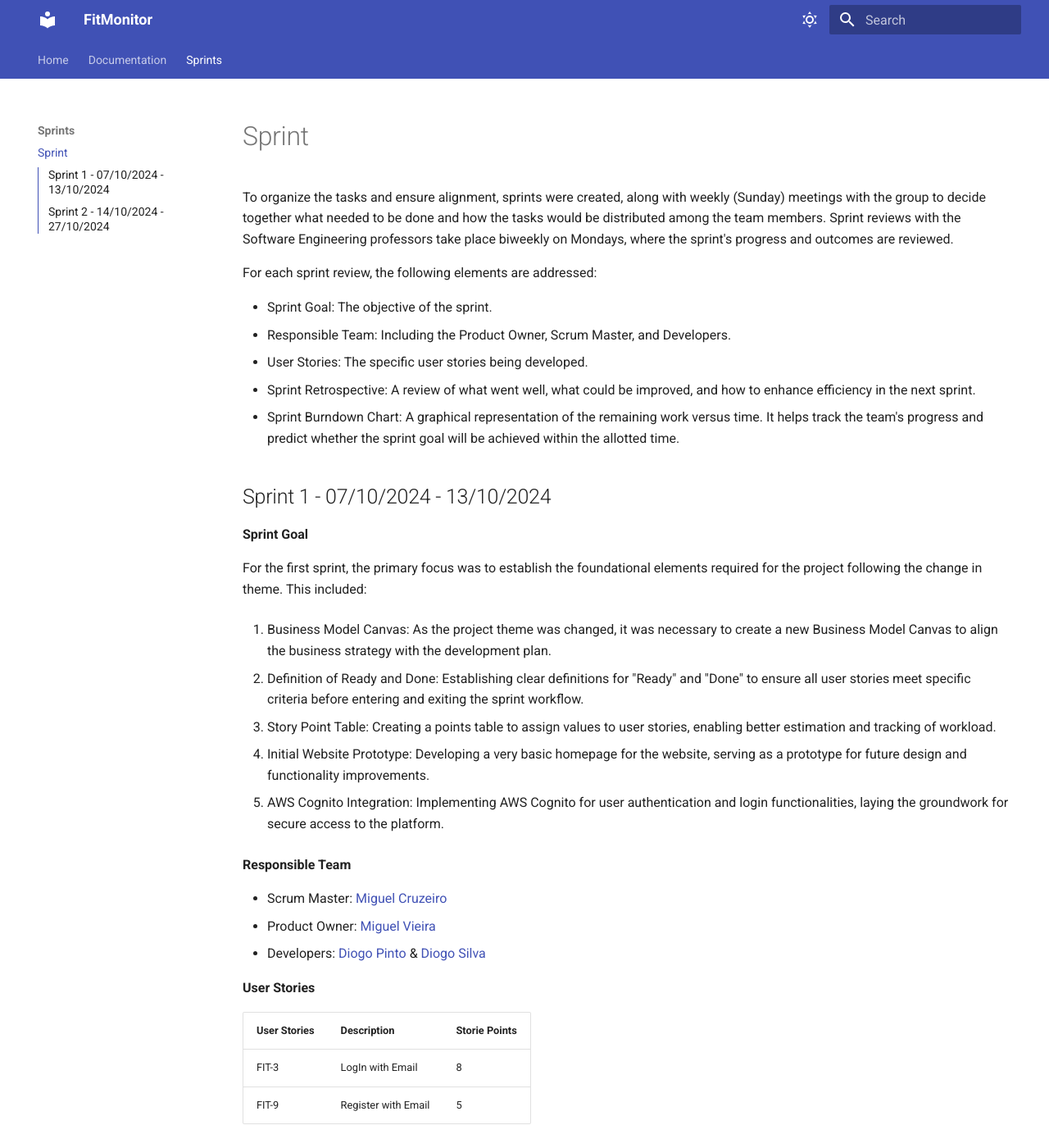
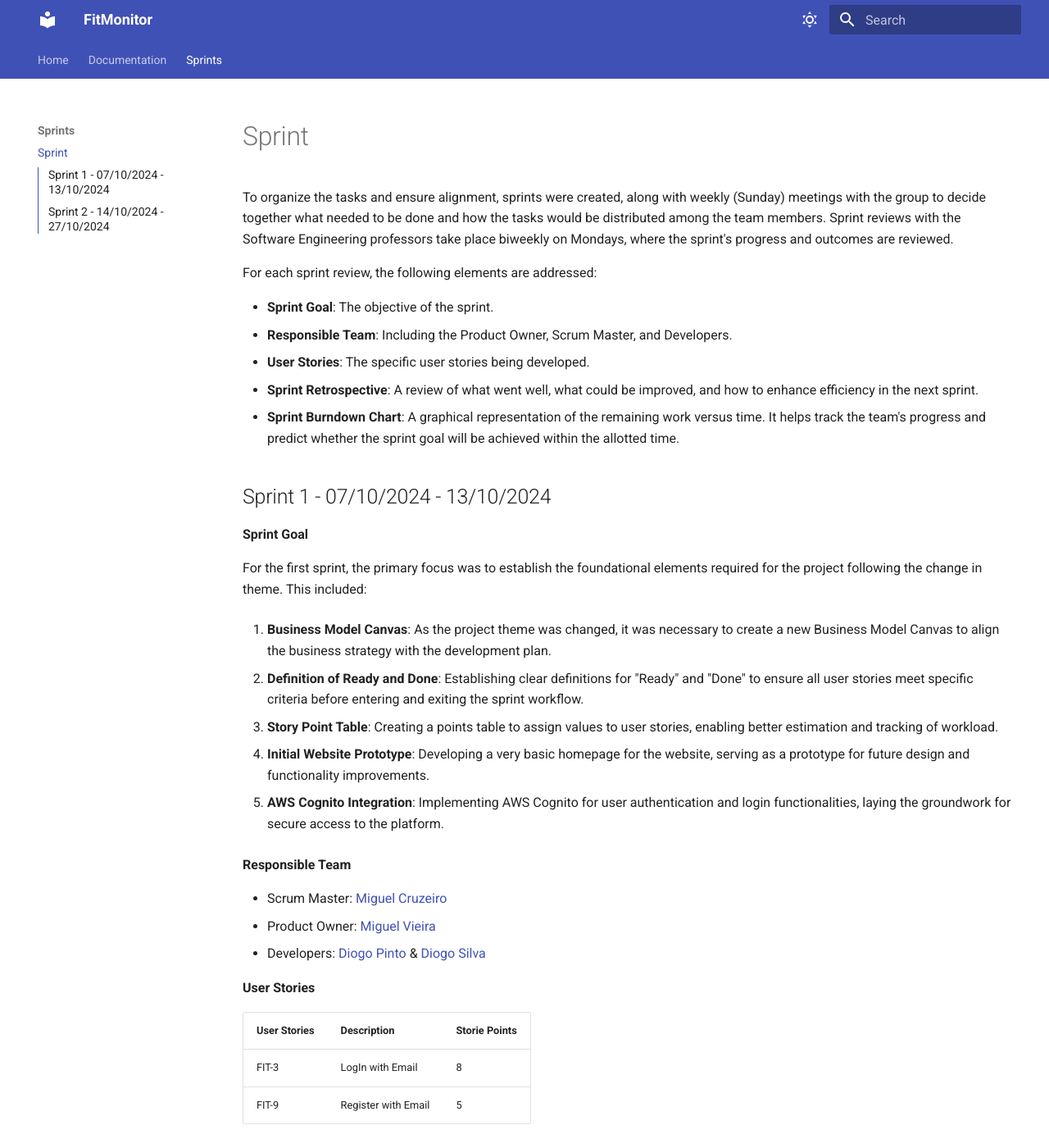
Before and after one commit to FitMonitor/Documentation, an MkDocs documentation site: the page built from docs/sprints/sprint.md, in a window 1280 px wide and 1400 px high. Shown: the whole window at 82% size. Built offline with MkDocs 1.6.1 and Material for MkDocs 9.7.7, drawn with Linux system fonts in a browser that asks for light colours.

Commit message:
Adjustments in the MBC

```diff
--- a/docs/sprints/sprint.md
+++ b/docs/sprints/sprint.md
@@ -2,11 +2,11 @@ To organize the tasks and ensure alignment, sprints were created, along with wee
 
 For each sprint review, the following elements are addressed:
 
-- Sprint Goal: The objective of the sprint.
-- Responsible Team: Including the Product Owner, Scrum Master, and Developers.
-- User Stories: The specific user stories being developed.
-- Sprint Retrospective: A review of what went well, what could be improved, and how to enhance efficiency in the next sprint.
-- Sprint Burndown Chart: A graphical representation of the remaining work versus time. It helps track the team's progress and predict whether the sprint goal will be achieved within the allotted time.
+- __Sprint Goal__: The objective of the sprint.
+- __Responsible Team__: Including the Product Owner, Scrum Master, and Developers.
+- __User Stories__: The specific user stories being developed.
+- __Sprint Retrospective__: A review of what went well, what could be improved, and how to enhance efficiency in the next sprint.
+- __Sprint Burndown Chart__: A graphical representation of the remaining work versus time. It helps track the team's progress and predict whether the sprint goal will be achieved within the allotted time.
 
 
 ## Sprint 1 - 07/10/2024 - 13/10/2024
@@ -14,15 +14,15 @@ For each sprint review, the following elements are addressed:
 
 For the first sprint, the primary focus was to establish the foundational elements required for the project following the change in theme. This included:
 
-1. Business Model Canvas: As the project theme was changed, it was necessary to create a new Business Model Canvas to align the business strategy with the development plan.
+1. __Business Model Canvas__: As the project theme was changed, it was necessary to create a new Business Model Canvas to align the business strategy with the development plan.
 
-2. Definition of Ready and Done: Establishing clear definitions for "Ready" and "Done" to ensure all user stories meet specific criteria before entering and exiting the sprint workflow.
+2. __Definition of Ready and Done__: Establishing clear definitions for "Ready" and "Done" to ensure all user stories meet specific criteria before entering and exiting the sprint workflow.
 
-3. Story Point Table: Creating a points table to assign values to user stories, enabling better estimation and tracking of workload.
+3. __Story Point Table__: Creating a points table to assign values to user stories, enabling better estimation and tracking of workload.
 
-4. Initial Website Prototype: Developing a very basic homepage for the website, serving as a prototype for future design and functionality improvements.
+4. __Initial Website Prototype__: Developing a very basic homepage for the website, serving as a prototype for future design and functionality improvements.
 
-5. AWS Cognito Integration: Implementing AWS Cognito for user authentication and login functionalities, laying the groundwork for secure access to the platform.
+5. __AWS Cognito Integration__: Implementing AWS Cognito for user authentication and login functionalities, laying the groundwork for secure access to the platform.
 
 **Responsible Team**
 
```
Also changed, not shown: docs/documentation/dod.md (+5 -5 lines), docs/documentation/dor.md (+5 -5 lines), docs/documentation/introduction.md (+11 -0 lines).
